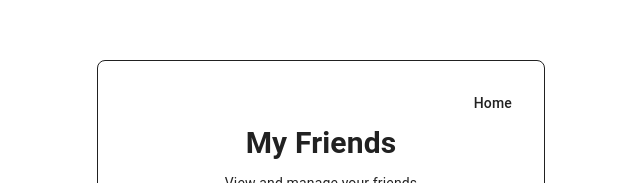
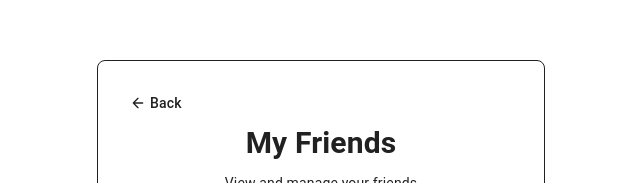
Before and after one commit to Niraaj-Rajalingam/MEARN, a Next.js app: page /friends/1 in a window 1280 px wide. Shown: the part 126-309 px from the top of the page, without its empty margins (319-959 px from the left). Built offline with nearby package versions, Linux system fonts and the light colour scheme; no server answers.

Commit message:
updated back button for popups

```diff
--- a/components/layout/GenericPage.tsx
+++ b/components/layout/GenericPage.tsx
@@ -1,7 +1,7 @@
 'use client'
 
 import { useState, ReactNode } from 'react';
-import Link from 'next/link';
+import { useRouter } from 'next/navigation';
 
 export interface GenericPageProps {
   title: string;
@@ -12,7 +12,7 @@ export interface GenericPageProps {
   onSubmit?: () => void;
   showSearch?: boolean;
   showSubmit?: boolean;
-  homeHref?: string;
+  showBackButton?: boolean;
   children: ReactNode;
 }
 
@@ -25,9 +25,10 @@ export default function GenericPage({
   onSubmit,
   showSearch = true,
   showSubmit = true,
-  homeHref,
+  showBackButton = true,
   children
 }: GenericPageProps) {
+  const router = useRouter();
   const [searchQuery, setSearchQuery] = useState('');
 
   const handleSearchChange = (e: React.ChangeEvent<HTMLInputElement>) => {
@@ -48,13 +49,27 @@ export default function GenericPage({
     <div className="flex min-h-screen items-center justify-center bg-background px-4 py-4 sm:py-8">
       <div className="w-full max-w-md space-y-6 sm:space-y-8 p-4 sm:p-8 border rounded-lg bg-card">
         <div className="space-y-2 sm:space-y-3 text-center">
-          <div className={`flex justify-end ${!homeHref ? 'hidden' : ''}`}>
-            <Link
-              href={homeHref || '/'}
-              className="text-xs sm:text-sm font-medium text-primary hover:underline"
+          <div className={`flex justify-start ${!showBackButton ? 'hidden' : ''}`}>
+            <button
+              onClick={() => router.back()}
+              className="text-xs sm:text-sm font-medium text-primary hover:underline flex items-center gap-1"
+              aria-label="Go back"
             >
-              Home
-            </Link>
+              <svg
+                xmlns="http://www.w3.org/2000/svg"
+                width="16"
+                height="16"
+                viewBox="0 0 24 24"
+                fill="none"
+                stroke="currentColor"
+                strokeWidth="2"
+                strokeLinecap="round"
+                strokeLinejoin="round"
+              >
+                <path d="M19 12H5M12 19l-7-7 7-7"/>
+              </svg>
+              Back
+            </button>
           </div>
           <h1 className="text-2xl sm:text-3xl font-bold">{title}</h1>
           <p className="mt-1 sm:mt-2 text-xs sm:text-sm text-muted-foreground">{description}</p>
```
